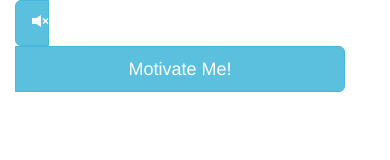
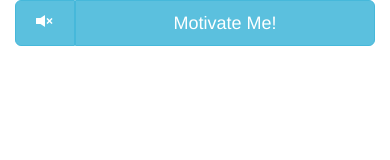
Before and after one commit to HopefulLlama/do-it, a website: page app/do-it.html in a window 390 px wide. Drawn offline with nearby package versions, Linux system fonts and the light colour scheme; files whose address does not match are found by name.

Commit message:
(chore) Added favicon

```diff
--- a/app/do-it.html
+++ b/app/do-it.html
@@ -15,6 +15,8 @@
 	<script type="text/javascript" src="./src/do-it-controller.js"></script>
 
 	<meta name="viewport" content="width=device-width, initial-scale=1, maximum-scale=1, user-scalable=no">
+
+    <link rel='icon' type='image/png' href='./src/assets/favicon.crush.png'>
 </head>
 <body data-ng-app="doItApp" data-ng-controller="DoItController">
 	<div class="container">
@@ -28,10 +30,10 @@
 				<img class="img-responsive text-center" ng-src="{{DoItImage.baseUrl + doIt.image.path}}" />
 			</div>
 		</div>
-		<button type="button" class="btn btn-lg btn-info dropdown-toggle col-xs-1" ng-click="withAudio = !withAudio" style="border-top-right-radius: 0; border-bottom-right-radius: 0;">
+		<button type="button" class="btn btn-lg btn-info dropdown-toggle col-xs-2 col-sm-1" ng-click="withAudio = !withAudio" style="border-top-right-radius: 0; border-bottom-right-radius: 0;">
 			<span class="glyphicon" ng-class="{'glyphicon-volume-up': withAudio, 'glyphicon-volume-off': !withAudio}"></span>
 		</button>
-		<button type="button" class="btn btn-lg btn-info col-xs-11" data-ng-click="getRandomDoIt()" style="border-top-left-radius: 0; border-bottom-left-radius: 0;">Motivate Me!</button>
+		<button type="button" class="btn btn-lg btn-info col-xs-10 col-sm-11" data-ng-click="getRandomDoIt()" style="border-top-left-radius: 0; border-bottom-left-radius: 0;">Motivate Me!</button>
 	</div>
 </body>
 </html>
```
Also changed, not shown: app/assets/favicon.crush.png (added).
